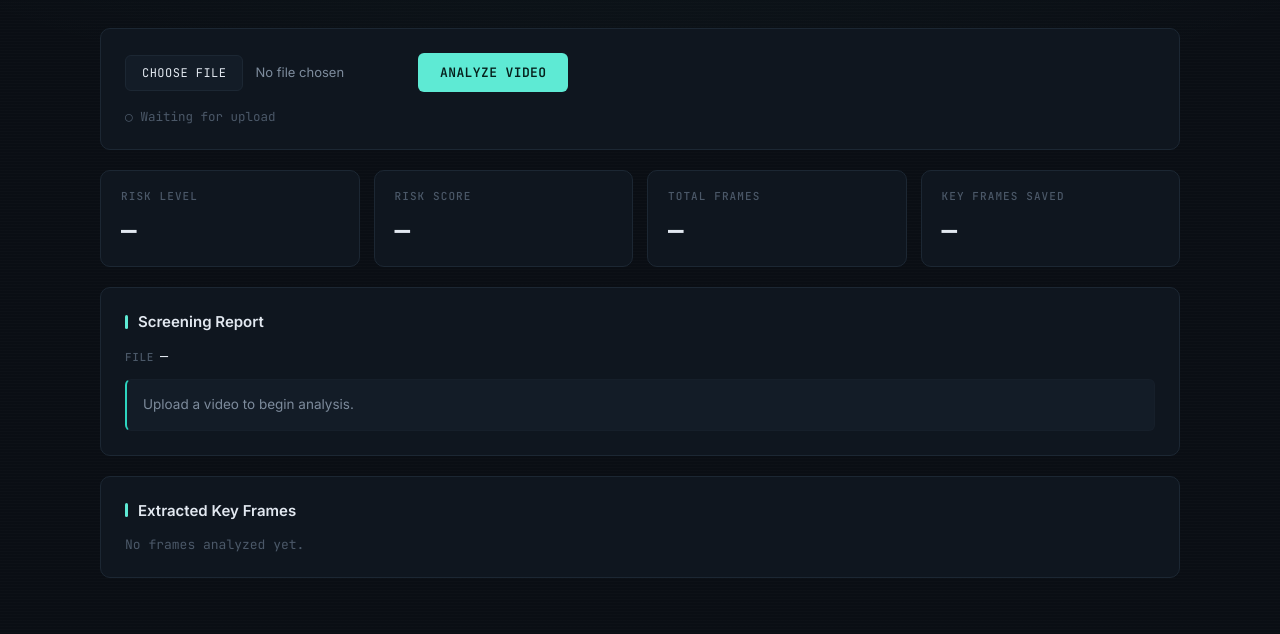
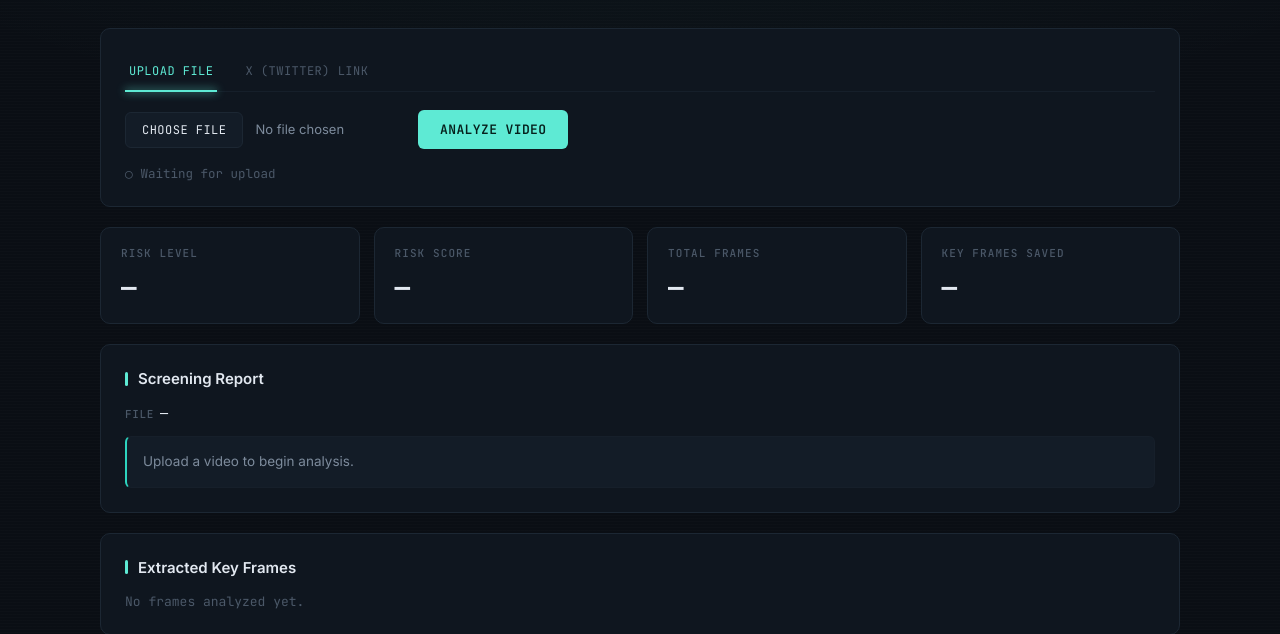
Before and after one commit to prashantit98-ctrl/deepfake-newsroom-mvp1, a FastAPI app: page / in a window 1280 px wide. Shown: the part 240-874 px from the top of the page. Before the commit the page ends 818 px from the top, so only its background shows below. Run offline with FastAPI, Linux system fonts and the light colour scheme; some libraries are stand-ins or nearby versions.

Commit message:
Update index.html

```diff
--- a/templates/index.html
+++ b/templates/index.html
@@ -131,11 +131,82 @@
         to{ left: 100%; }
     }
 
+    .source-tabs{
+        display: flex;
+        gap: 4px;
+        margin-bottom: 18px;
+        border-bottom: 1px solid var(--border-soft);
+        padding-bottom: 0;
+    }
+
+    .source-tab{
+        font-family: var(--mono);
+        font-size: 12px;
+        letter-spacing: 0.04em;
+        text-transform: uppercase;
+        background: none;
+        border: none;
+        color: var(--text-faint);
+        padding: 10px 4px 12px;
+        margin-right: 20px;
+        cursor: pointer;
+        position: relative;
+        transition: color 0.15s;
+    }
+
+    .source-tab:hover{
+        color: var(--text-dim);
+    }
+
+    .source-tab.active{
+        color: var(--signal);
+    }
+
+    .source-tab.active::after{
+        content: "";
+        position: absolute;
+        bottom: -1px;
+        left: 0;
+        right: 0;
+        height: 2px;
+        background: var(--signal);
+        box-shadow: 0 0 8px var(--signal);
+    }
+
     #uploadForm{
         display: flex;
         align-items: center;
         gap: 14px;
         flex-wrap: wrap;
+    }
+
+    #urlForm{
+        display: flex;
+        align-items: center;
+        gap: 14px;
+        flex-wrap: wrap;
+    }
+
+    #videoUrl{
+        flex: 1;
+        min-width: 240px;
+        background: var(--panel-raised);
+        border: 1px solid var(--border);
+        color: var(--text);
+        font-family: var(--mono);
+        font-size: 13px;
+        padding: 11px 14px;
+        border-radius: 6px;
+        outline: none;
+        transition: border-color 0.15s;
+    }
+
+    #videoUrl::placeholder{
+        color: var(--text-faint);
+    }
+
+    #videoUrl:focus{
+        border-color: var(--signal-dim);
     }
 
     .file-input-wrap{
@@ -564,6 +635,11 @@
 
     <div class="upload-box" id="uploadBox">
 
+        <div class="source-tabs">
+            <button type="button" class="source-tab active" id="fileTabBtn">Upload File</button>
+            <button type="button" class="source-tab" id="urlTabBtn">X (Twitter) Link</button>
+        </div>
+
         <form id="uploadForm">
 
             <div class="file-input-wrap">
@@ -572,6 +648,21 @@
 
             <button type="submit" id="submitBtn">
                 Analyze Video
+            </button>
+
+        </form>
+
+        <form id="urlForm" style="display:none;">
+
+            <input
+                type="url"
+                id="videoUrl"
+                placeholder="https://x.com/username/status/..."
+                required
+            >
+
+            <button type="submit" id="urlSubmitBtn">
+                Analyze Link
             </button>
 
         </form>
@@ -655,43 +746,7 @@
 
 <script>
 
-document
-.getElementById("uploadForm")
-.addEventListener(
-    "submit",
-    async (e)=>{
-
-        e.preventDefault();
-
-        const uploadBox = document.getElementById("uploadBox");
-        const statusEl = document.getElementById("status");
-        const statusText = document.getElementById("statusText");
-        const submitBtn = document.getElementById("submitBtn");
-
-        uploadBox.classList.add("scanning");
-        statusEl.classList.remove("done");
-        statusEl.classList.add("active");
-        statusText.innerText = "Analyzing video...";
-        submitBtn.disabled = true;
-
-        const fd = new FormData();
-
-        fd.append(
-            "file",
-            document.getElementById("videoFile").files[0]
-        );
-
-        try{
-
-            const response = await fetch(
-                "/analyze",
-                {
-                    method:"POST",
-                    body:fd
-                }
-            );
-
-            const data = await response.json();
+function renderReport(data){
 
     const report = data.report || {};
 
@@ -830,11 +885,75 @@ document
     document.getElementById("frameList")
         .innerHTML = html;
 
+}
+
+// ---------- Source tab switching ----------
+
+document.getElementById("fileTabBtn").addEventListener("click", () => {
+    document.getElementById("fileTabBtn").classList.add("active");
+    document.getElementById("urlTabBtn").classList.remove("active");
+    document.getElementById("uploadForm").style.display = "flex";
+    document.getElementById("urlForm").style.display = "none";
+});
+
+document.getElementById("urlTabBtn").addEventListener("click", () => {
+    document.getElementById("urlTabBtn").classList.add("active");
+    document.getElementById("fileTabBtn").classList.remove("active");
+    document.getElementById("urlForm").style.display = "flex";
+    document.getElementById("uploadForm").style.display = "none";
+});
+
+// ---------- File upload submit ----------
+
+document
+.getElementById("uploadForm")
+.addEventListener(
+    "submit",
+    async (e)=>{
+
+        e.preventDefault();
+
+        const uploadBox = document.getElementById("uploadBox");
+        const statusEl = document.getElementById("status");
+        const statusText = document.getElementById("statusText");
+        const submitBtn = document.getElementById("submitBtn");
+
+        uploadBox.classList.add("scanning");
+        statusEl.classList.remove("done");
+        statusEl.classList.add("active");
+        statusText.innerText = "Analyzing video...";
+        submitBtn.disabled = true;
+
+        const fd = new FormData();
+
+        fd.append(
+            "file",
+            document.getElementById("videoFile").files[0]
+        );
+
+        try{
+
+            const response = await fetch(
+                "/analyze",
+                {
+                    method:"POST",
+                    body:fd
+                }
+            );
+
+            if(!response.ok){
+                const errData = await response.json().catch(() => ({}));
+                throw new Error(errData.detail || "Analysis failed.");
+            }
+
+            const data = await response.json();
+            renderReport(data);
+
             statusText.innerText = "Analysis complete";
 
         }catch(err){
 
-            statusText.innerText = "Analysis failed — check the file and try again.";
+            statusText.innerText = err.message || "Analysis failed — check the file and try again.";
 
         }finally{
 
@@ -842,6 +961,68 @@ document
             statusEl.classList.remove("active");
             statusEl.classList.add("done");
             submitBtn.disabled = false;
+
+        }
+
+    }
+);
+
+// ---------- URL submit (X / Twitter) ----------
+
+document
+.getElementById("urlForm")
+.addEventListener(
+    "submit",
+    async (e)=>{
+
+        e.preventDefault();
+
+        const uploadBox = document.getElementById("uploadBox");
+        const statusEl = document.getElementById("status");
+        const statusText = document.getElementById("statusText");
+        const urlSubmitBtn = document.getElementById("urlSubmitBtn");
+
+        uploadBox.classList.add("scanning");
+        statusEl.classList.remove("done");
+        statusEl.classList.add("active");
+        statusText.innerText = "Downloading video from link...";
+        urlSubmitBtn.disabled = true;
+
+        const url = document.getElementById("videoUrl").value;
+
+        try{
+
+            const response = await fetch(
+                "/analyze-url",
+                {
+                    method: "POST",
+                    headers: { "Content-Type": "application/json" },
+                    body: JSON.stringify({ url })
+                }
+            );
+
+            if(!response.ok){
+                const errData = await response.json().catch(() => ({}));
+                throw new Error(errData.detail || "Could not analyze this link.");
+            }
+
+            statusText.innerText = "Analyzing video...";
+
+            const data = await response.json();
+            renderReport(data);
+
+            statusText.innerText = "Analysis complete";
+
+        }catch(err){
+
+            statusText.innerText = err.message || "Analysis failed — check the link and try again.";
+
+        }finally{
+
+            uploadBox.classList.remove("scanning");
+            statusEl.classList.remove("active");
+            statusEl.classList.add("done");
+            urlSubmitBtn.disabled = false;
 
         }
 
```
Lines whose indentation alone changed are shown as unchanged.
